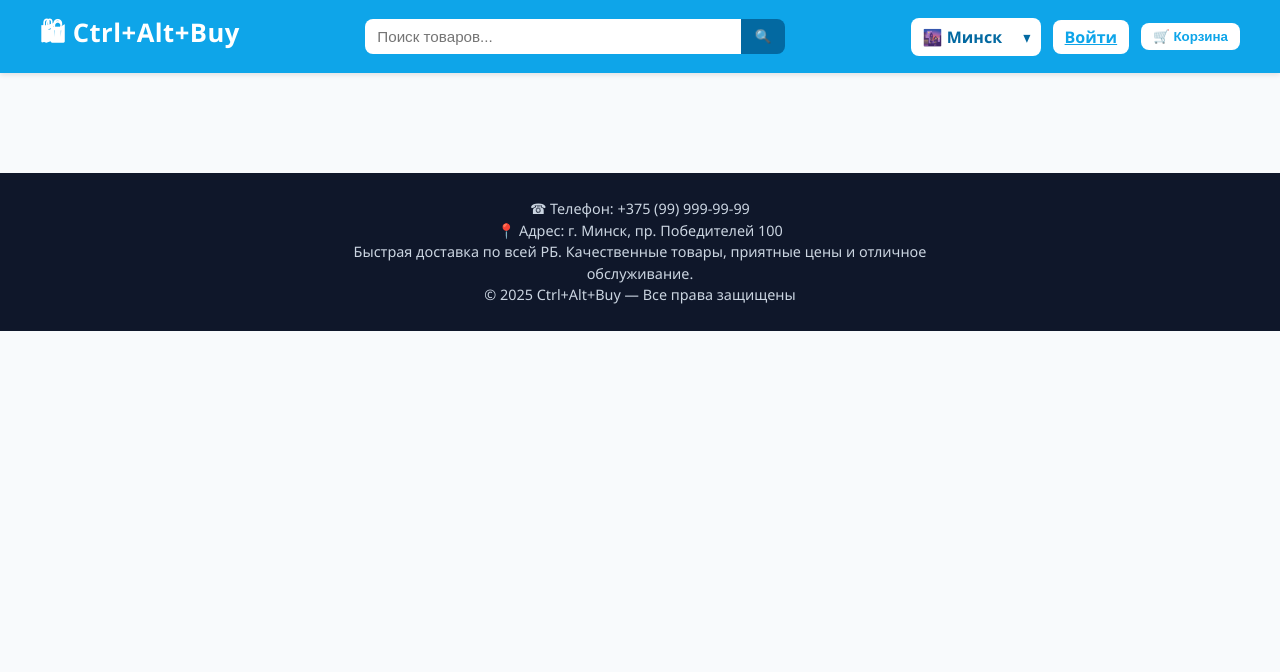
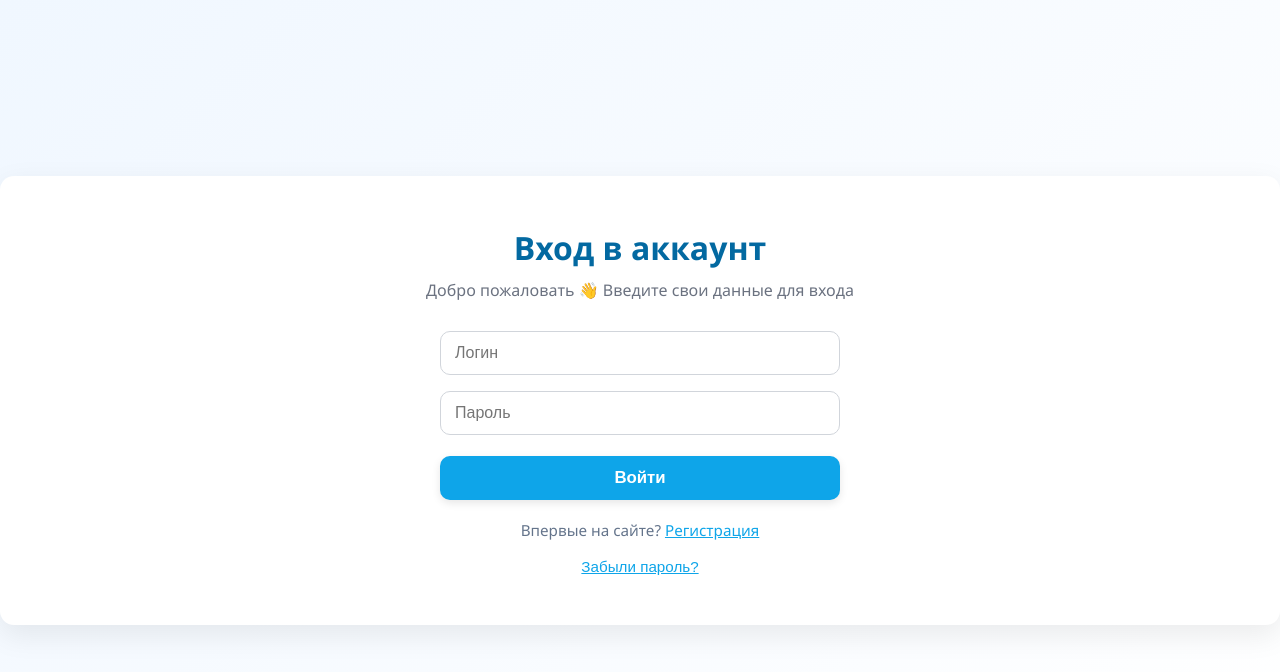
Before and after one commit to Nedixcode/ShopPetProject, a React (Create React App) app in the folder frontend/: page /auth/login in a window 1280 px wide. Shown: the top 672 px of the page. Built offline with nearby package versions, Linux system fonts and the light colour scheme.

Commit message:
changing auth and registration

```diff
--- a/frontend/src/App.jsx
+++ b/frontend/src/App.jsx
@@ -24,8 +24,8 @@ export default function App() {
                             </>
                         }
                     />
-                    <Route path="/login" element={<LoginPage />} />
-                    <Route path="/registration" element={<RegistrationPage />} />
+                    <Route path="auth/login" element={<LoginPage />} />
+                    <Route path="auth/registration" element={<RegistrationPage />} />
                 </Routes>
             </main>
             <Footer />
--- a/frontend/src/components/Header.jsx
+++ b/frontend/src/components/Header.jsx
@@ -21,7 +21,7 @@ export default function Header() {
                         value={city}
                         onChange={setCity}
                     />
-                    <Link to="/login" className="auth-btn">Войти</Link>
+                    <Link to="auth/login" className="auth-btn">Войти</Link>
                     <button className="cart-btn">🛒 Корзина</button>
                 </div>
             </div>
--- a/frontend/src/pages/LoginPage.jsx
+++ b/frontend/src/pages/LoginPage.jsx
@@ -10,7 +10,7 @@ export default function LoginPage() {
     const handleLogin = async () => {
         setLoading(true);
         try {
-            const response = await fetch("/login", {
+            const response = await fetch("/auth/login", {
                 method: "POST",
                 headers: { "Content-Type": "application/json" },
                 body: JSON.stringify({
@@ -62,7 +62,7 @@ export default function LoginPage() {
                     </button>
                     <div className="register-link">
                         Впервые на сайте?{" "}
-                        <span onClick={() => navigate("/registration")}>Регистрация</span>
+                        <span onClick={() => navigate("/auth/registration")}>Регистрация</span>
                     </div>
                     <button className="forgot-btn">Забыли пароль?</button>
                 </div>
--- a/frontend/src/pages/RegistrationPage.jsx
+++ b/frontend/src/pages/RegistrationPage.jsx
@@ -18,7 +18,7 @@ export default function RegistrationPage() {
     const handleSubmit = async () => {
         setLoading(true);
         try {
-            const response = await fetch("/register", {
+            const response = await fetch("/auth/registration", {
                 method: "POST",
                 headers: { "Content-Type": "application/json" },
                 body: JSON.stringify({
@@ -28,7 +28,8 @@ export default function RegistrationPage() {
                     phoneNumber : form.phone
                 }),
             });
-
+//auth/registration
+//auth/login
             if (response.ok) {
                 alert("✅ Регистрация успешна!");
                 navigate("/login");
@@ -91,7 +92,7 @@ export default function RegistrationPage() {
 
                     <div className="register-link">
                         Уже есть аккаунт?{" "}
-                        <span onClick={() => navigate("/login")}>Войти</span>
+                        <span onClick={() => navigate("/auth/login")}>Войти</span>
                     </div>
                 </div>
             </div>
```
